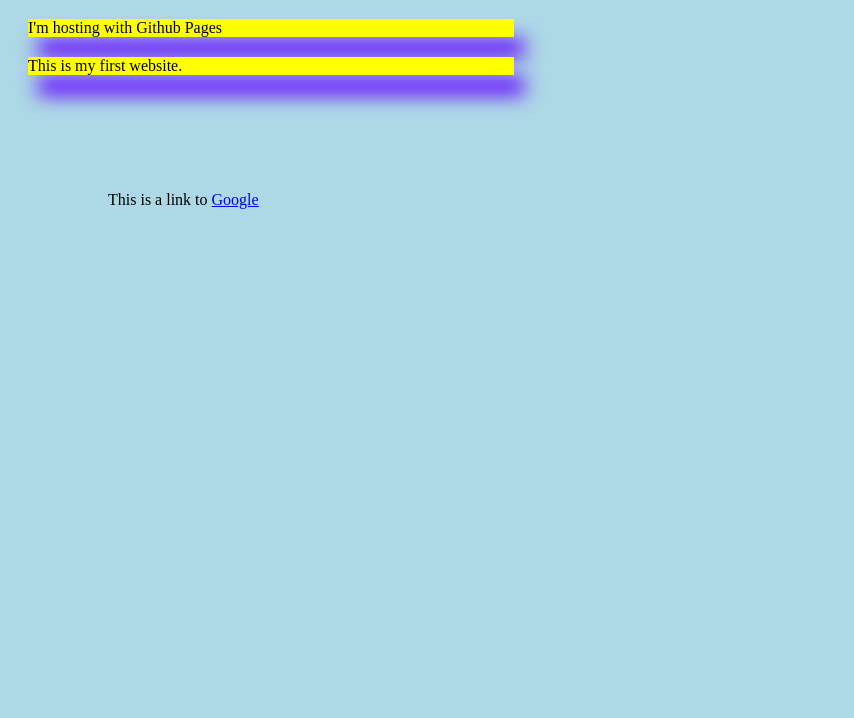
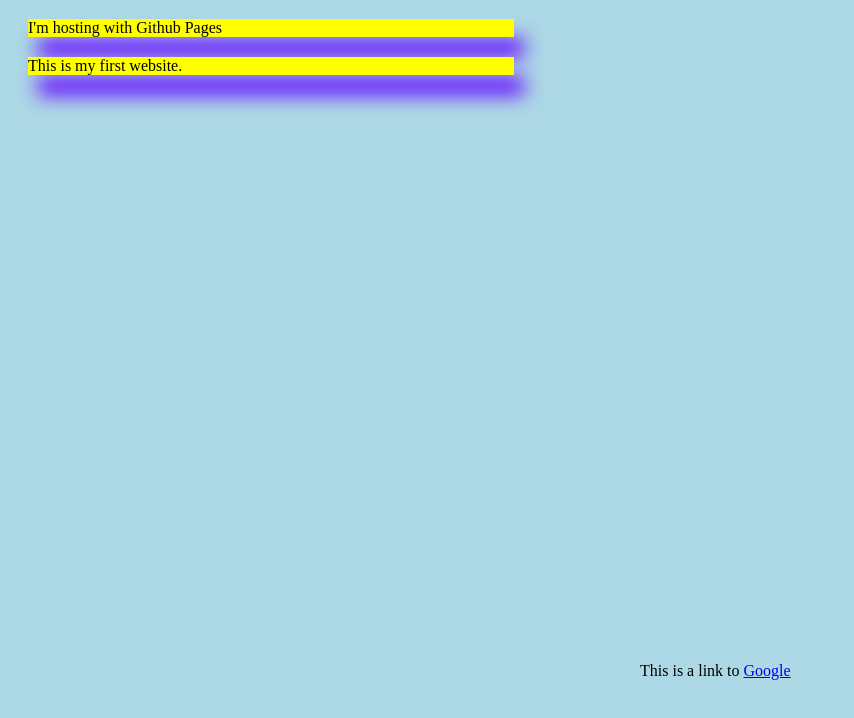
Before and after one commit to vmagierski/vmagierski.github.io, a plain HTML site: page index.html in a window 1280 px wide. Shown: the part 74-792 px from the top of the page, without its empty margins (0-854 px from the left). Drawn offline with Linux system fonts and the light colour scheme.

Commit message:
Different padding for footer

```diff
--- a/styles.css
+++ b/styles.css
@@ -18,5 +18,10 @@ p {
     margin-left: 50%;
 }
 #footer {
-	 padding: 100px;
+	 margin-bottom: 3px;
+	 position: absolute;
+	 left: 50%;
+	 top: 92%;
+
+
 }
```
